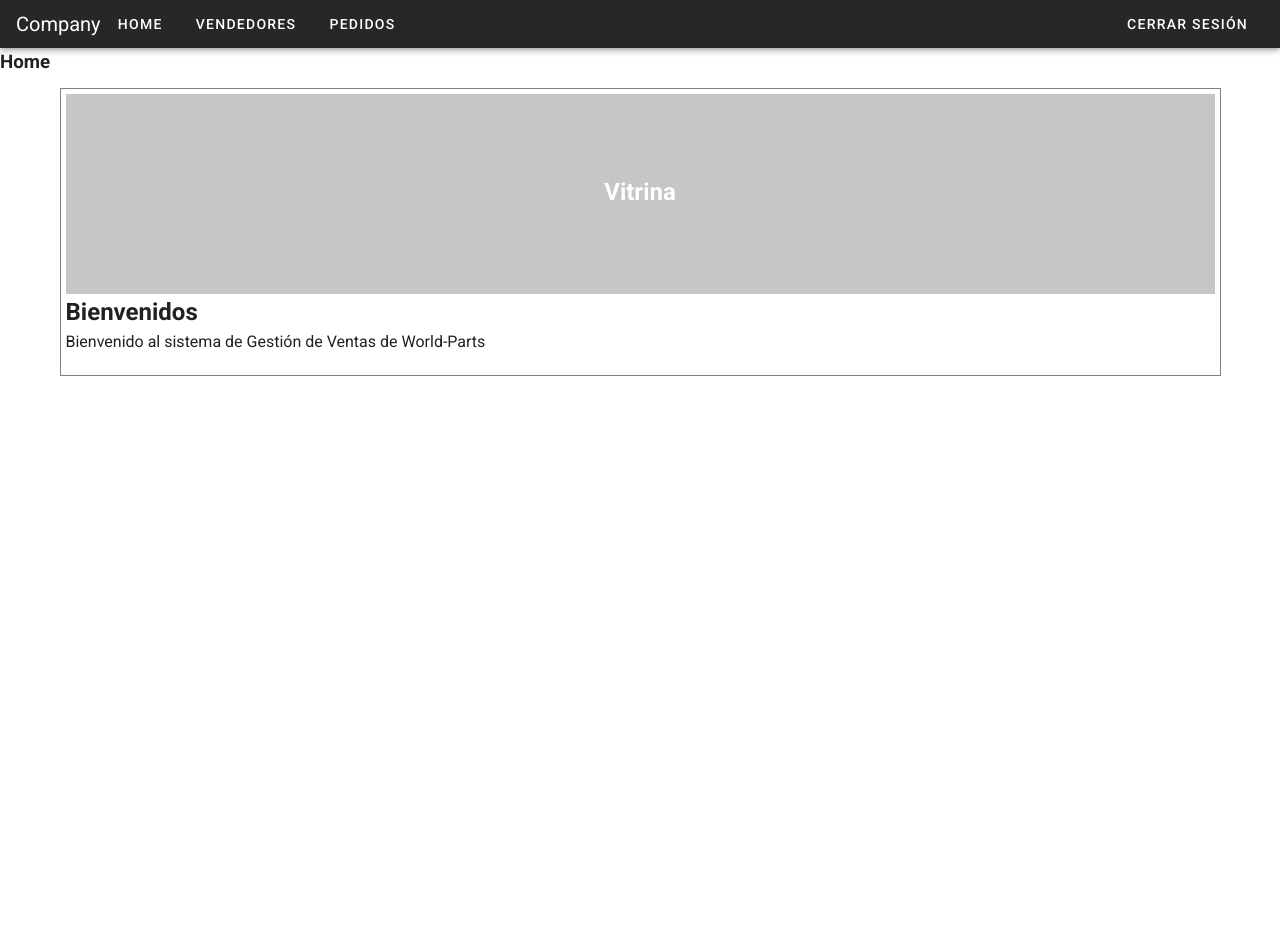
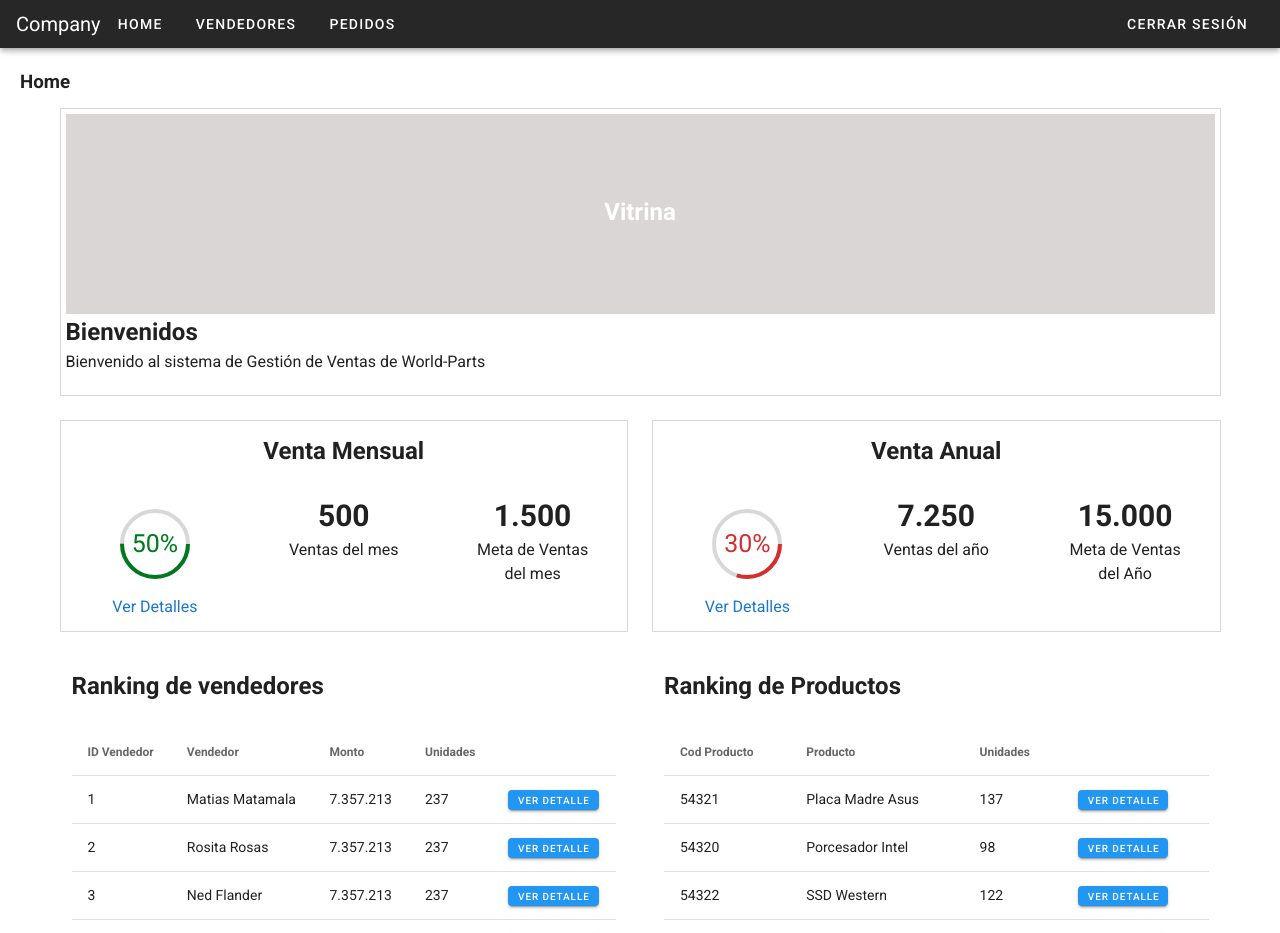
Before and after one commit to elisedzambranoM/worldparts, a Vue app: page / in a window 1280 px wide. Shown: the top 933 px of the page. Before the commit the page ends 800 px from the top, so only its background shows below. Built offline with nearby package versions, Linux system fonts and the light colour scheme.

Commit message:
se crearon rutas en el home para vendedores

```diff
--- a/src/components/Jumbo.vue
+++ b/src/components/Jumbo.vue
@@ -21,13 +21,13 @@ export default {};
 <style scoped>
 .jumbo {
   height: 200px;
-  background: #c7c6c6;
+  background: #dbd6d6;
   color: white;
   text-align: center;
   padding-top: 80px;
 }
 .contenedor {
-  border: 1px solid grey;
+  border: 1px solid #dbd6d6;
   padding: 5px;
 }
 </style>
--- a/src/components/NavBar.vue
+++ b/src/components/NavBar.vue
@@ -1,10 +1,10 @@
 <template>
   <v-toolbar dense :dark="true">
     <v-toolbar-title>Company</v-toolbar-title>
-    <v-btn depressed color="default">
+    <v-btn depressed color="default" @click="$router.push('/')">
       Home
     </v-btn>
-    <v-btn depressed color="default">
+    <v-btn depressed color="default" @click="$router.push('/vendedores')">
       Vendedores
     </v-btn>
     <v-btn depressed color="default">
--- /dev/null
+++ b/src/components/RankingProductos.vue
@@ -0,0 +1,78 @@
+<template>
+  <v-container>
+    <v-row>
+      <v-col>
+        <h2>Ranking de Productos</h2>
+      </v-col>
+    </v-row>
+    <v-row>
+      <v-col>
+        <v-simple-table>
+          <template v-slot:default>
+            <thead>
+              <tr>
+                <th class="text-left">
+                  Cod Producto
+                </th>
+                <th class="text-left">
+                  Producto
+                </th>
+                <th class="text-left">
+                  Unidades
+                </th>
+                <th class="text-left"></th>
+              </tr>
+            </thead>
+            <tbody>
+              <tr v-for="producto in ranking" :key="producto.id">
+                <td>{{ producto.id }}</td>
+                <td>{{ producto.producto }}</td>
+                <td>{{ producto.unidades }}</td>
+                <td>
+                  <v-btn x-small color="info" dark>
+                    Ver Detalle
+                  </v-btn>
+                </td>
+              </tr>
+            </tbody>
+          </template>
+        </v-simple-table>
+      </v-col>
+    </v-row>
+  </v-container>
+</template>
+
+<script>
+export default {
+  name: "RankingVendedores",
+
+  data() {
+    return {
+      ranking: [
+        {
+          id: "54321",
+          producto: "Placa Madre Asus",
+          unidades: 137,
+        },
+        {
+          id: "54320",
+          producto: "Porcesador Intel",
+          unidades: 98,
+        },
+        {
+          id: "54322",
+          producto: "SSD Western",
+          unidades: 122,
+        },
+        {
+          id: "54321",
+          producto: "Corsair RAM 32",
+          unidades: 95,
+        },
+      ],
+    };
+  },
+};
+</script>
+
+<style></style>
--- /dev/null
+++ b/src/components/RankingVendedores.vue
@@ -0,0 +1,87 @@
+<template>
+  <v-container>
+    <v-row>
+      <v-col>
+        <h2>Ranking de vendedores</h2>
+      </v-col>
+    </v-row>
+    <v-row>
+      <v-col>
+        <v-simple-table>
+          <template v-slot:default>
+            <thead>
+              <tr>
+                <th class="text-left">
+                  ID Vendedor
+                </th>
+                <th class="text-left">
+                  Vendedor
+                </th>
+                <th class="text-left">
+                  Monto
+                </th>
+                <th class="text-left">
+                  Unidades
+                </th>
+                <th class="text-left"></th>
+              </tr>
+            </thead>
+            <tbody>
+              <tr v-for="vendedor in ranking" :key="vendedor.id">
+                <td>{{ vendedor.id }}</td>
+                <td>{{ vendedor.vendedor }}</td>
+                <td>{{ vendedor.monto }}</td>
+                <td>{{ vendedor.unidades }}</td>
+                <td>
+                  <v-btn x-small color="info" dark>
+                    Ver Detalle
+                  </v-btn>
+                </td>
+              </tr>
+            </tbody>
+          </template>
+        </v-simple-table>
+      </v-col>
+    </v-row>
+  </v-container>
+</template>
+
+<script>
+export default {
+  name: "RankingVendedores",
+
+  data() {
+    return {
+      ranking: [
+        {
+          id: "1",
+          vendedor: "Matias Matamala",
+          monto: "7.357.213",
+          unidades: 237,
+        },
+        {
+          id: "2",
+          vendedor: "Rosita Rosas",
+          monto: "7.357.213",
+          unidades: 237,
+        },
+        {
+          id: "3",
+          vendedor: "Ned Flander",
+          monto: "7.357.213",
+          unidades: 237,
+        },
+        {
+          id: "4",
+          vendedor: "Lisa Perez",
+          monto: "7.357.213",
+          unidades: 237,
+        },
+
+      ],
+    };
+  },
+};
+</script>
+
+<style></style>
--- /dev/null
+++ b/src/components/VentaAnual.vue
@@ -0,0 +1,64 @@
+<template>
+  <v-container class="contenedor">
+    <v-row>
+      <v-col class="titulo">
+        <h2>Venta Anual</h2>
+      </v-col>
+    </v-row>
+    <v-row class="informacion">
+      <v-col>
+        <div class="grafico"><v-progress-circular :value="30" color="red darken-2" :size="70">
+          <div class="porcentaje">30%</div>
+        </v-progress-circular></div>
+        <div class="detalle_valor">
+          <a class="enlace" href="">Ver Detalles</a>
+        </div>
+      </v-col>
+      <v-col>
+        <div class="valor">7.250</div>
+        <div class="detalle_valor">Ventas del año</div>
+      </v-col>
+      <v-col>
+        <div class="valor">15.000</div>
+        <div class="detalle_valor">Meta de Ventas <br> del Año</div>
+      </v-col>
+    </v-row>
+  </v-container>
+</template>
+
+<script>
+export default {
+  name: "VentaAnual",
+};
+</script>
+
+<style scoped>
+.contenedor {
+  border: 1px solid #dbd6d6;
+}
+
+.v-progress-circular {
+  margin: 1rem;
+}
+.enlace {
+  text-decoration: none;
+}
+.titulo {
+  text-align: center;
+}
+.detalle_valor {
+  text-align: center;
+}
+.valor{
+  text-align: center;
+  font-size: 30px;
+  font-weight: bolder;
+}
+.grafico{
+  text-align: center;
+}
+.porcentaje{
+  font-size: 25px;
+
+}
+</style>
--- /dev/null
+++ b/src/components/VentaMensual.vue
@@ -0,0 +1,63 @@
+<template>
+  <v-container class="contenedor">
+    <v-row>
+      <v-col class="titulo">
+        <h2>Venta Mensual</h2>
+      </v-col>
+    </v-row>
+    <v-row>
+      <v-col>
+        <div class="grafico"><v-progress-circular :value="50" color="success darken-2" :size="70">
+          <div class="porcentaje">50%</div>
+        </v-progress-circular></div>
+        <div class="detalle_valor">
+          <a class="enlace" href="">Ver Detalles</a>
+        </div>
+      </v-col>
+      <v-col>
+        <div class="valor">500</div>
+        <div class="detalle_valor">Ventas del mes</div>
+      </v-col>
+      <v-col>
+        <div class="valor">1.500</div>
+        <div class="detalle_valor">Meta de Ventas <br> del mes</div>
+      </v-col>
+    </v-row>
+  </v-container>
+</template>
+
+<script>
+export default {
+  name: "VentaMensual",
+};
+</script>
+
+<style scoped>
+.contenedor {
+  border: 1px solid #dbd6d6;
+}
+.v-progress-circular {
+  margin: 1rem;
+}
+.enlace {
+  text-decoration: none;
+}
+.titulo {
+  text-align: center;
+}
+.detalle_valor {
+  text-align: center;
+}
+.valor{
+  text-align: center;
+  font-size: 30px;
+  font-weight: bolder;
+}
+.grafico{
+  text-align: center;
+}
+.porcentaje{
+  font-size: 25px;
+
+}
+</style>
--- a/src/router/index.js
+++ b/src/router/index.js
@@ -2,6 +2,8 @@ import Vue from 'vue'
 import VueRouter from 'vue-router'
 import Home from '../views/Home.vue'
 import NotFound from '@/views/NotFound.vue'
+import Vendedores from '@/views/Vendedores.vue'
+import Productos from '@/views/Vendedor.vue'
 
 Vue.use(VueRouter)
 
@@ -16,6 +18,16 @@ const routes = [
     name: 'NotFound',
     component: NotFound
   },
+  {
+    path: '/vendedores',
+    name: 'vendedores',
+    component: Vendedores,
+  },
+  {
+    path: '/vendedor',
+    name: 'vendedor',
+    component: Productos,
+  },
 ]
 
 const router = new VueRouter({
--- a/src/views/Home.vue
+++ b/src/views/Home.vue
@@ -1,11 +1,27 @@
 <template>
   <div>
     <nav-bar></nav-bar>
-    <h3>Home</h3>
+    <h3 class="mt-5 ml-5">Home</h3>
     <v-container>
       <v-row>
         <v-col>
-        <jumbo/>
+          <jumbo />
+        </v-col>
+      </v-row>
+      <v-row>
+        <v-col>
+          <venta-mensual />
+        </v-col>
+        <v-col>
+          <venta-anual />
+        </v-col>
+      </v-row>
+      <v-row>
+        <v-col>
+          <ranking-vendedores />
+        </v-col>
+        <v-col>
+          <ranking-productos />
         </v-col>
       </v-row>
     </v-container>
@@ -14,13 +30,23 @@
 
 <script>
 import NavBar from "@/components/NavBar.vue";
-import Jumbo from '@/components/Jumbo.vue';
+import Jumbo from "@/components/Jumbo.vue";
+import VentaMensual from "@/components/VentaMensual.vue";
+import VentaAnual from "@/components/VentaAnual.vue";
+import RankingVendedores from "@/components/RankingVendedores.vue";
+import RankingProductos from '@/components/RankingProductos.vue'
 
 export default {
   name: "Home",
   components: {
     NavBar,
     Jumbo,
+    VentaMensual,
+    VentaAnual,
+    RankingVendedores,
+    RankingProductos,
   },
 };
 </script>
+
+RankingVendedores
--- a/src/views/NotFound.vue
+++ b/src/views/NotFound.vue
@@ -3,6 +3,15 @@
     <v-row justify="center">
       <v-col md="4">
         <v-img src="../assets/NotFoundImage.jpg" max-width="700"></v-img>
+        <div class="text-center">
+          <div class="mb-5">
+            <h1 class="titulo">Whoops, 404</h1>
+            <h3>Esta página no existe</h3>
+          </div>
+          <v-btn depressed color="primary" @click="$router.push('/')">
+            volver a home
+          </v-btn>
+        </div>
       </v-col>
     </v-row>
   </v-container>
@@ -10,10 +19,13 @@
 
 <script>
 export default {
-name: 'NotFound'
-}
+  name: "NotFound",
+};
 </script>
 
-<style>
-
+<style scoped>
+.titulo{
+  color: #0f71cc;
+  font-size: 50px;
+}
 </style>
--- /dev/null
+++ b/src/views/Vendedor.vue
@@ -0,0 +1,19 @@
+<template>
+  <v-container>
+      <v-row>
+          <v-col>
+              Componente vendedor
+          </v-col>
+      </v-row>
+  </v-container>
+</template>
+
+<script>
+export default {
+name: 'Vendedor',
+}
+</script>
+
+<style>
+
+</style>
--- /dev/null
+++ b/src/views/Vendedores.vue
@@ -0,0 +1,21 @@
+<template>
+  <div>
+    <nav-bar></nav-bar>
+    <h3 class="mt-5 ml-5">Home</h3>
+  </div>
+</template>
+
+<script>
+import NavBar from '@/components/NavBar.vue'
+export default {
+name: 'Vendedores',
+
+components:{
+  NavBar,
+}
+}
+</script>
+
+<style>
+
+</style>
```
